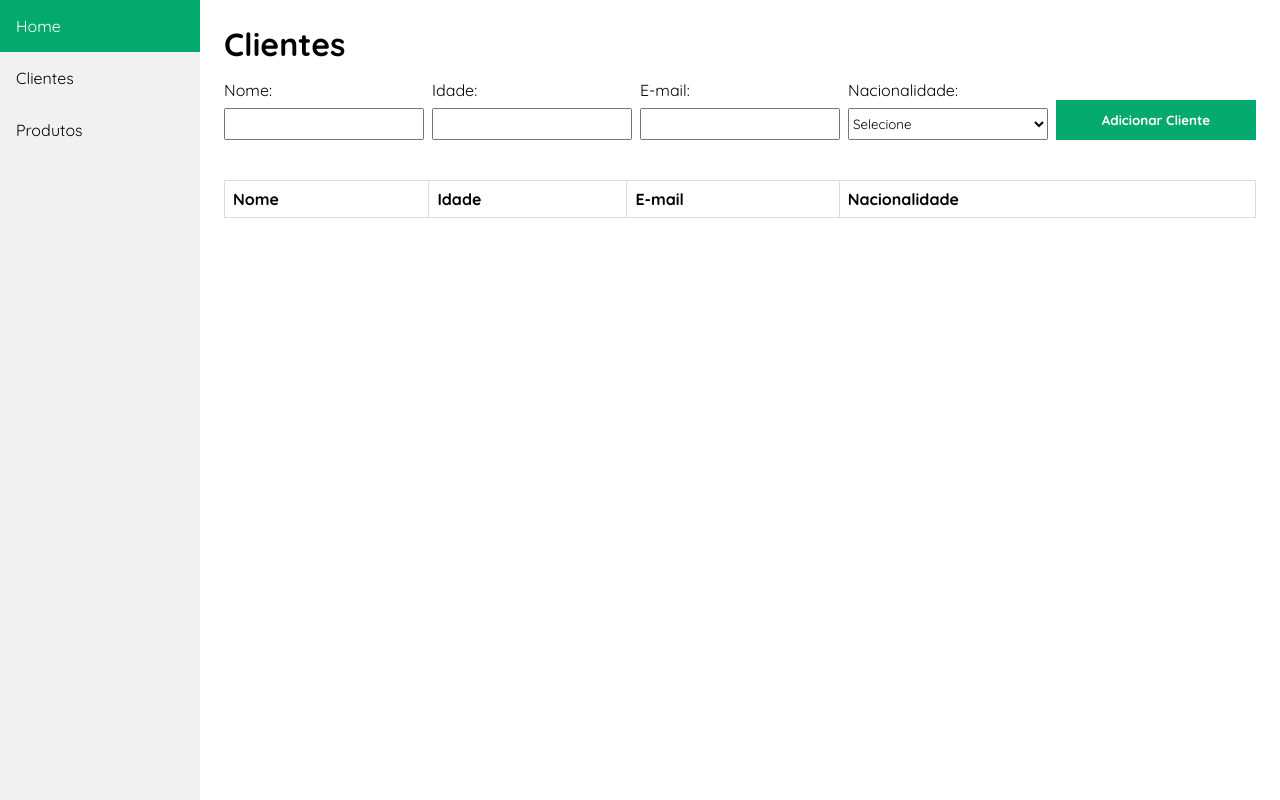
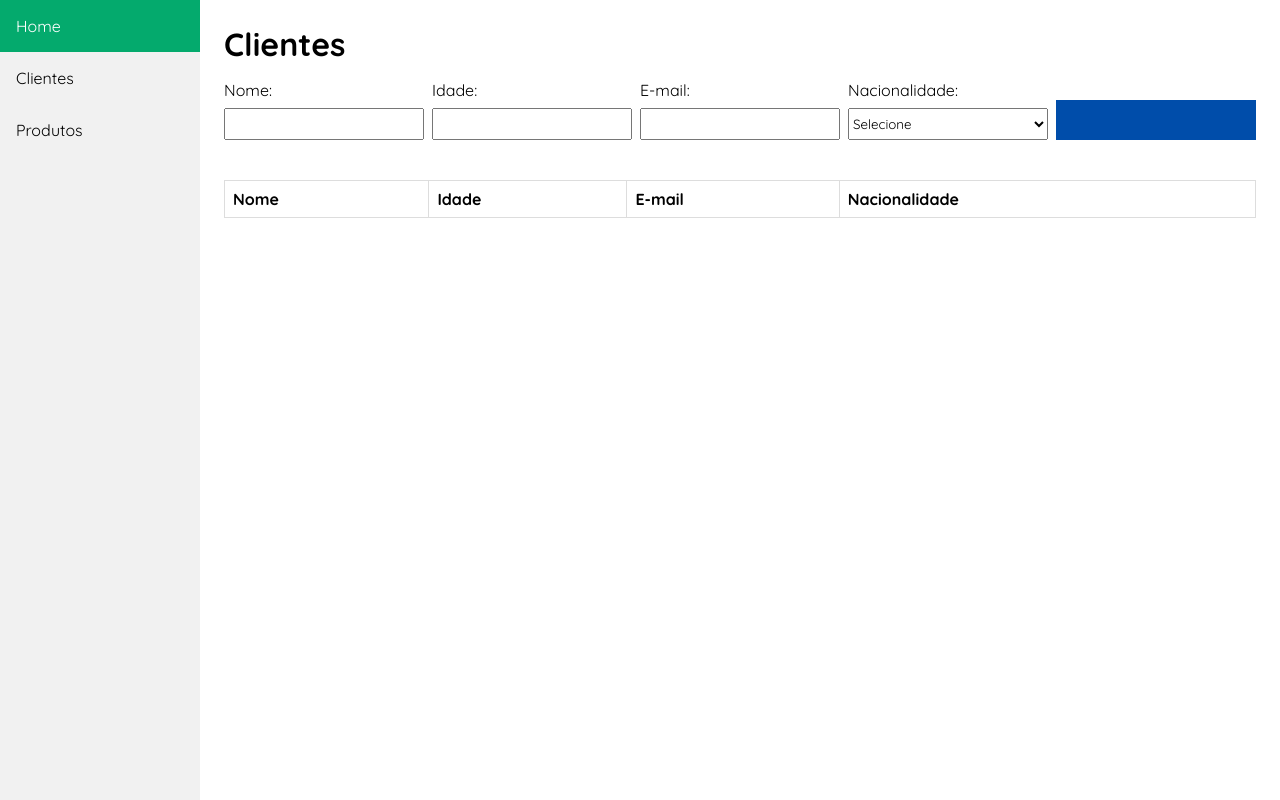
Before and after one commit to smart8486/Desafio2, a React (Create React App) app: page /clients in a window 1280 px wide. Built offline with nearby package versions, Linux system fonts and the light colour scheme.

Commit message:
Update global.css

```diff
--- a/src/global.css
+++ b/src/global.css
@@ -27,8 +27,8 @@ body {
     height: 2.5rem;
     border: none;
     font-weight: bold;
-    color: #fff;
-    background-color: #04AA6D;
+    color: #0000;
+    background-color: #004daa;
 }
 
 .browser-container {
```
